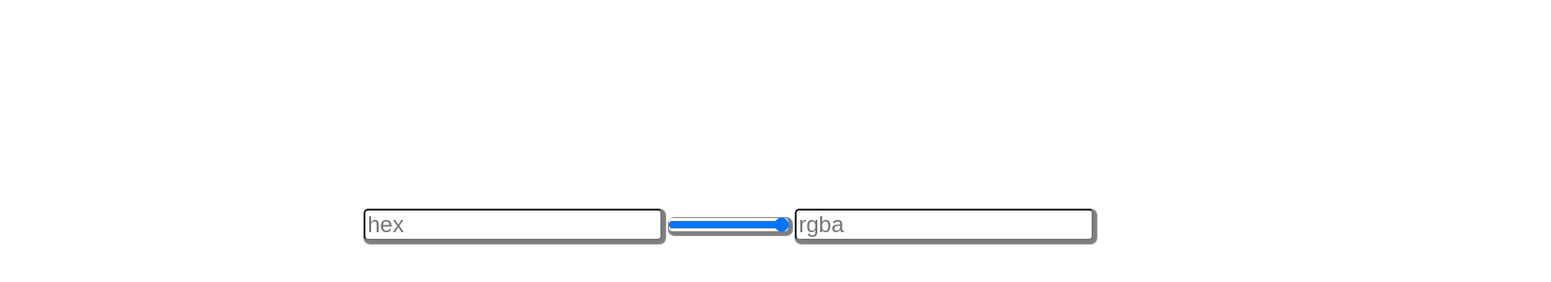
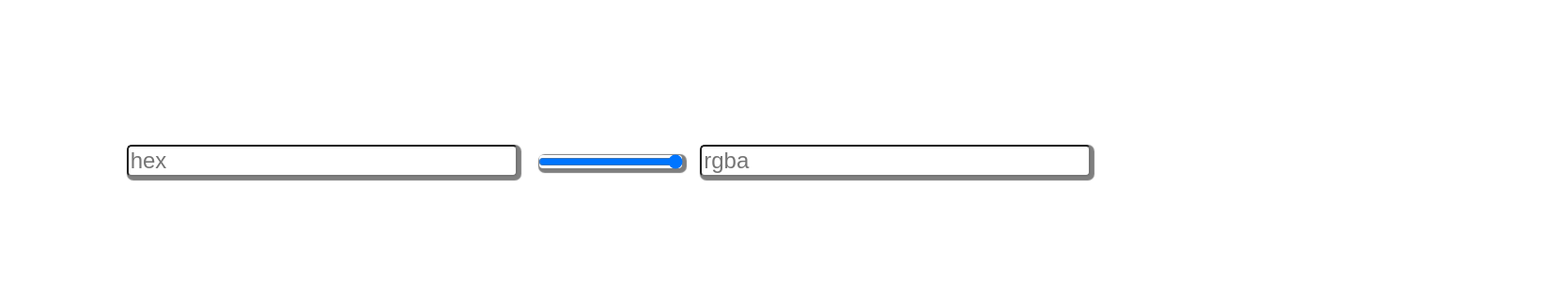
Before and after one commit to AhiShahar/JungleJS, a plain HTML site: page hexConverter.html in a window 1280 px wide. Shown: the part 26-326 px from the top of the page at 94% size, 1651 px wide, since content can reach past the window. Drawn offline with Linux system fonts and the light colour scheme.

Commit message:
cant sleep so making it look tolerable

```diff
--- a/css/grid.css
+++ b/css/grid.css
@@ -1,8 +1,4 @@
 .container {
-  width: 90%;
-  max-width: 1000px;
-  margin: 0 auto;
-
   /* Pay attention to floated elements */
   overflow: auto;
 }
@@ -12,8 +8,7 @@
 }
 
 .col {
-  min-height: 100px;
-  border: 2px inset lightslategrey;
+  min-height: 1px;
   float: left;
 }
 
--- a/css/hexConverter.css
+++ b/css/hexConverter.css
@@ -6,18 +6,24 @@
   -moz-box-sizing: border-box;
   box-sizing: border-box;
 }
-html,
-body {
-  height: 100vh;
-}
 
 input {
+  width: 100%;
   font-size: 1.5rem;
   border-radius: 5px;
   box-shadow: 2px 2px 1px 2px rgba(0,0,0,0.5);
+  height: 45%;
 }
+
+.range {
+  margin-top: 10px;
+}
+
 .container {
-  position: relative;
-  top: 30%;
-  left: 30%;
+margin-top: 10rem;
+width: 100vw;
 }
+
+.col {
+  padding: 10px;
+}
--- a/hexConverter.html
+++ b/hexConverter.html
@@ -4,18 +4,29 @@
   <meta charset="utf-8">
   <meta name="viewport" content="width=device-width, initial-scale=1">
   <title>hex converter</title>
+  <link rel="stylesheet" href="css/grid.css">
   <link rel="stylesheet" href="css/hexConverter.css">
   <script src="js/jquery.js" ></script>
   <script src="js/hexConverter.js"></script>
 </head>
 <body>
+<div class="container">
+  <div class="col lg-col-2 md-col-1 sm-hide"></div>
+  <div class="col lg-col-8 md-col-10 sm-col-12">
 
-  <div class="container">
-    <input id="hex" type="text" placeholder="hex" autocomplete="off">
-    <input id="opacity" type="range" min="0" max="1" step="0.01" value="1">
-    <input id="rgba" type="text" placeholder="rgba" autocomplete="off">
+    <div class="col lg-col-5 md-col-5 sm-col-12">
+      <input id="hex" type="text" placeholder="hex" autocomplete="off">
+    </div>
+    <div class="col lg-col-2 md-col-2 sm-col-12">
+      <input class="range" id="opacity" type="range" min="0" max="1" step="0.01" value="1">
+    </div>
+    <div class="col lg-col-5 md-col-5 sm-col-12">
+      <input id="rgba" type="text" placeholder="rgba" autocomplete="off">
+    </div>
+
   </div>
-
+  <div class="col lg-col-2 md-col-1 sm-hide"></div>
+</div>
 
 </body>
 </html>
```
